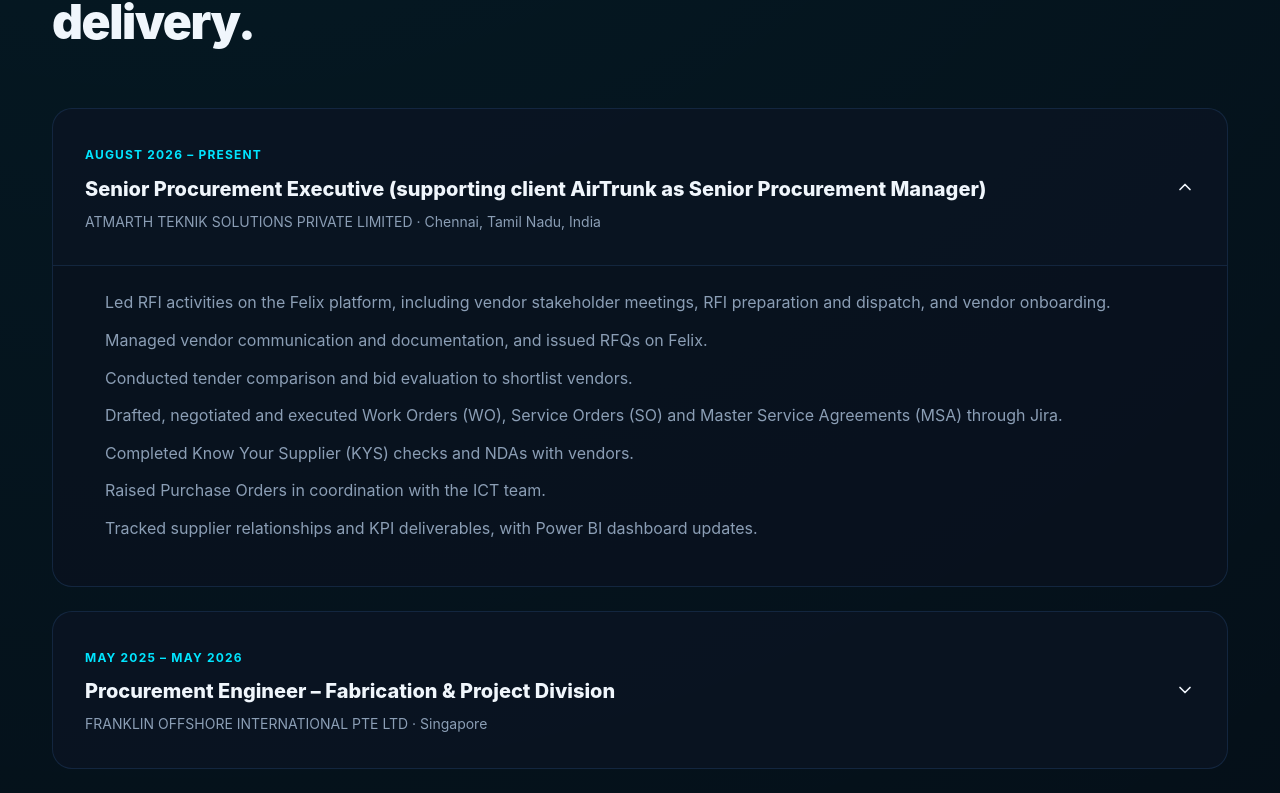
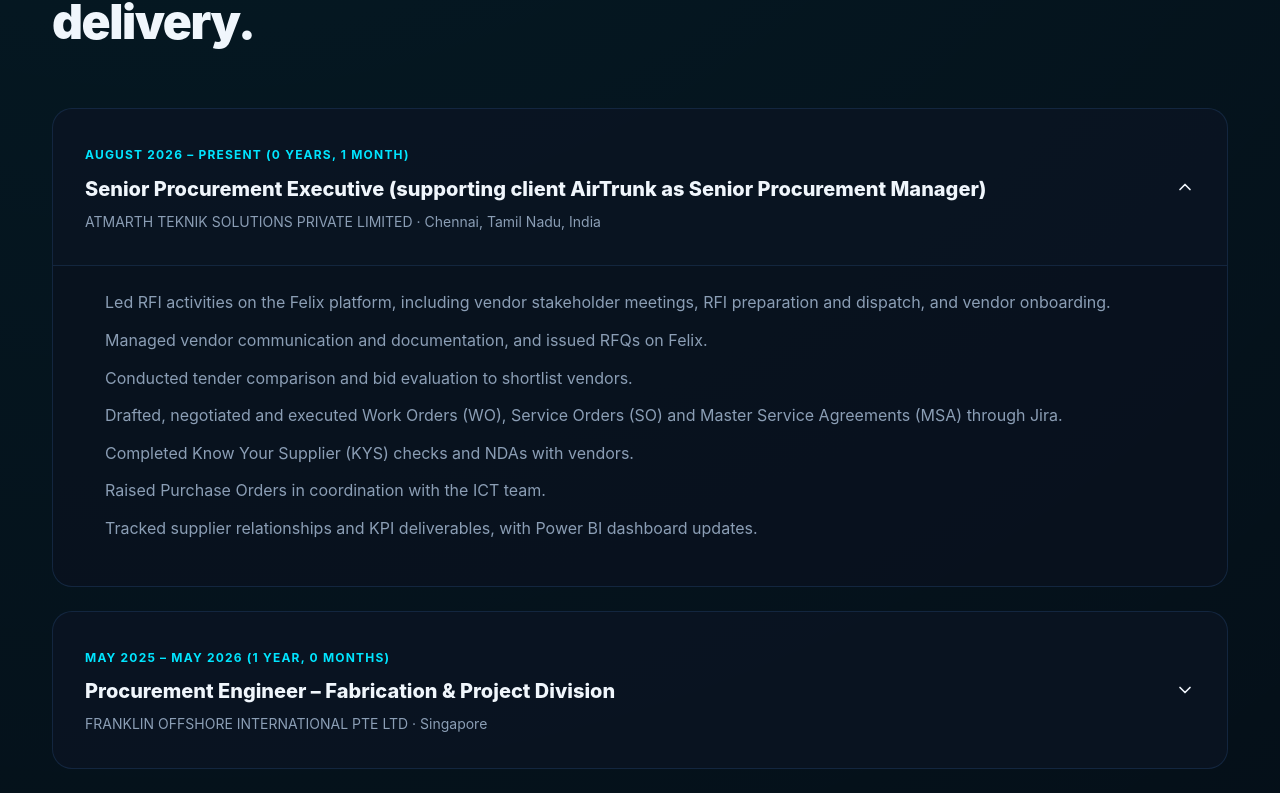
Before and after one commit to Chillbroz005/link, a Next.js app: page / in a window 1280 px wide. Shown: the part 1990-2783 px from the top of the page. Built offline with nearby package versions, Linux system fonts and the light colour scheme; no server answers.

Commit message:
Update: Display years and months duration for each company in Journey timeline

```diff
--- a/src/app/page.tsx
+++ b/src/app/page.tsx
@@ -45,7 +45,30 @@
   fork: boolean;
 };
 
-// Always returns Years AND Months (e.g. "9 Years, 1 Month" or "9 Years, 0 Months")
+// Calculates exact duration in Years and Months (for total or per-role)
+function calculateDuration(startDateStr: string, endDateStr: string | null): string {
+  if (!startDateStr) return "";
+  const start = new Date(startDateStr);
+  const end = endDateStr ? new Date(endDateStr) : new Date();
+
+  if (isNaN(start.getTime()) || isNaN(end.getTime())) return "";
+
+  let yearsDiff = end.getFullYear() - start.getFullYear();
+  let monthsDiff = end.getMonth() - start.getMonth();
+  let daysDiff = end.getDate() - start.getDate();
+
+  if (daysDiff < 0) {
+    monthsDiff -= 1;
+  }
+  let totalMonths = yearsDiff * 12 + monthsDiff;
+  if (totalMonths < 0) totalMonths = 0;
+
+  const years = Math.floor(totalMonths / 12);
+  const months = totalMonths % 12;
+
+  return `${years} ${years === 1 ? "Year" : "Years"}, ${months} ${months === 1 ? "Month" : "Months"}`;
+}
+
 function calculateTotalExperience(experiences: ExperienceItem[]): string {
   let totalMonths = 0;
   for (const exp of experiences) {
@@ -247,7 +270,7 @@
       const currentSha = fileData.sha;
 
       // 2. Generate updated TS code
-      const updatedCode = `export const profile = ${JSON.stringify(profileData, null, 2)} as const;\n\nexport type ExperienceItem = {\n  company: string;\n  role: string;\n  location: string;\n  dates: string;\n  startDate: string;\n  endDate: string | null;\n  bullets: string[];\n};\n\nexport const experience: ExperienceItem[] = ${JSON.stringify(expList, null, 2)};\n\nexport const engagements = ${JSON.stringify(defaultEngagements, null, 2)};\n\nexport const skills = ${JSON.stringify(skillsList, null, 2)};\n\nexport const software = ${JSON.stringify(defaultSoftware, null, 2)};\n\nexport const tools = ${JSON.stringify(defaultTools, null, 2)};\n\nexport const education = ${JSON.stringify(defaultEducation, null, 2)};\n\nexport const certifications = ${JSON.stringify(defaultCertifications, null, 2)};\n\nexport const projects = ${JSON.stringify(defaultProjects, null, 2)};\n`;
+      const updatedCode = `export const profile = ${JSON.stringify(profileData, null, 2)} as const;\n\nexport type ExperienceItem = {\n  company: string;\n  role: string;\n  location: string;\n  dates: string;\n  startDate: string;\n  endDate: string | null;\n  bullets: string[];\n};\n\nexport const experience: ExperienceItem[] = ${JSON.stringify(expList, null, 2)};\n\nexport const engagements = ${JSON.stringify(defaultEngagements, null, 2)};\n\nexport const skills = ${JSON.stringify(defaultSkills, null, 2)};\n\nexport const software = ${JSON.stringify(defaultSoftware, null, 2)};\n\nexport const tools = ${JSON.stringify(defaultTools, null, 2)};\n\nexport const education = ${JSON.stringify(defaultEducation, null, 2)};\n\nexport const certifications = ${JSON.stringify(defaultCertifications, null, 2)};\n\nexport const projects = ${JSON.stringify(defaultProjects, null, 2)};\n`;
 
       // 3. Encode to base64
       const utf8Bytes = new TextEncoder().encode(updatedCode);
@@ -681,7 +704,7 @@
                     </div>
                   ) : (
                     <div onClick={() => setOpen(open === i ? -1 : i)} style={{ cursor: "pointer" }}>
-                      <span className="date-badge">{e.dates}</span>
+                      <span className="date-badge">{e.dates} ({calculateDuration(e.startDate, e.endDate)})</span>
                       <h3>{e.role}</h3>
                       <p>{e.company} · {e.location}</p>
                     </div>
@@ -1057,7 +1080,7 @@
       <AnimatePresence>
         {recruiter && (
           <div className="modal-backdrop">
-            <motion.div className="recruiter-modal" initial={{ opacity: 0, scale: 0.95, y: 20 }} animate={{ opacity: 1, scale: 1 }} exit={{ opacity: 0, scale: 0.95, y: 20 }}>
+            <motion.div className="recruiter-modal" initial={{ opacity: 0, scale: 0.95, y: 20 }} animate={{ opacity: 1, scale: 1, y: 0 }} exit={{ opacity: 0, scale: 0.95, y: 20 }}>
               <button className="modal-close" onClick={() => setRecruiter(false)} aria-label="Close modal">
                 <X size={18} />
               </button>
```
